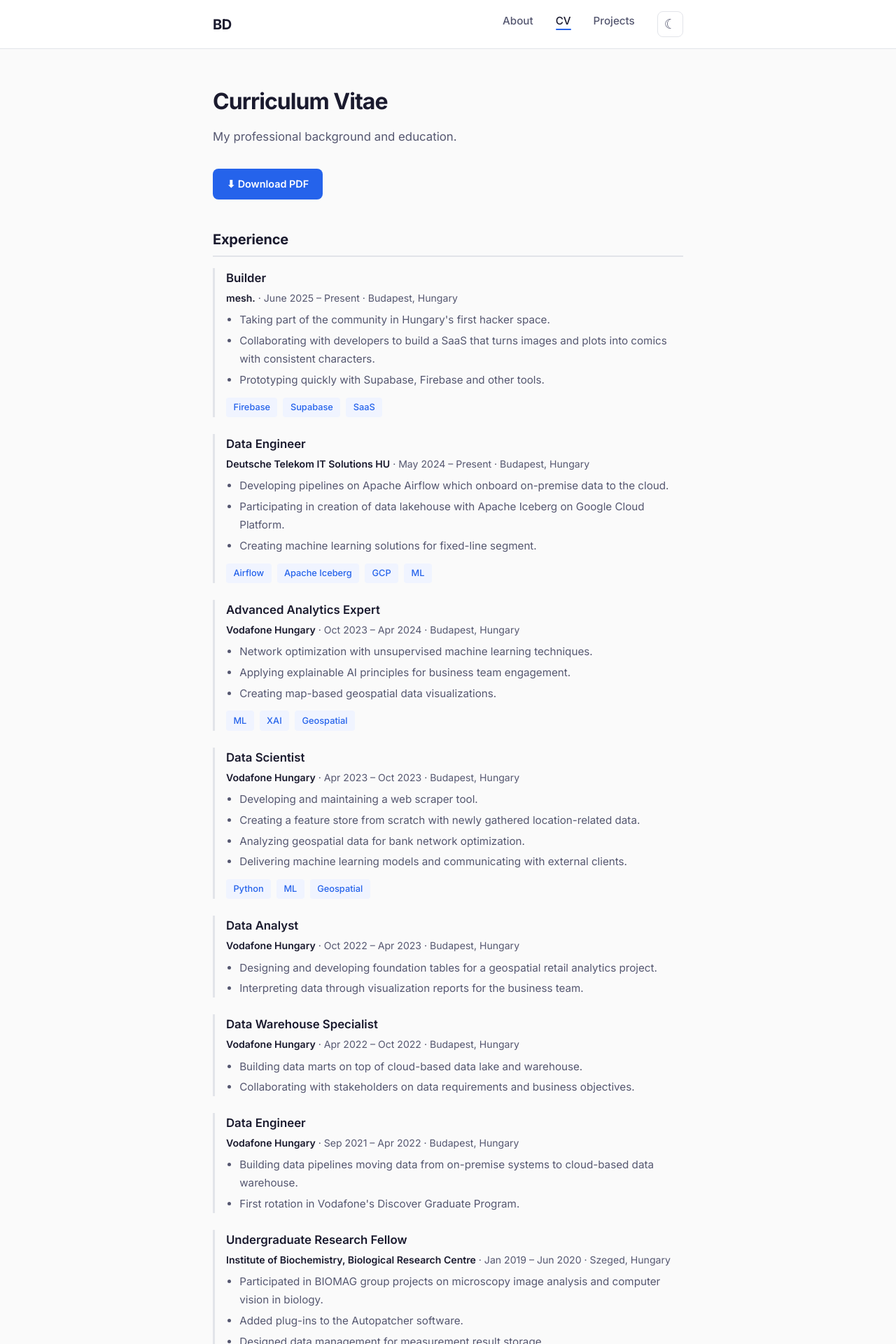
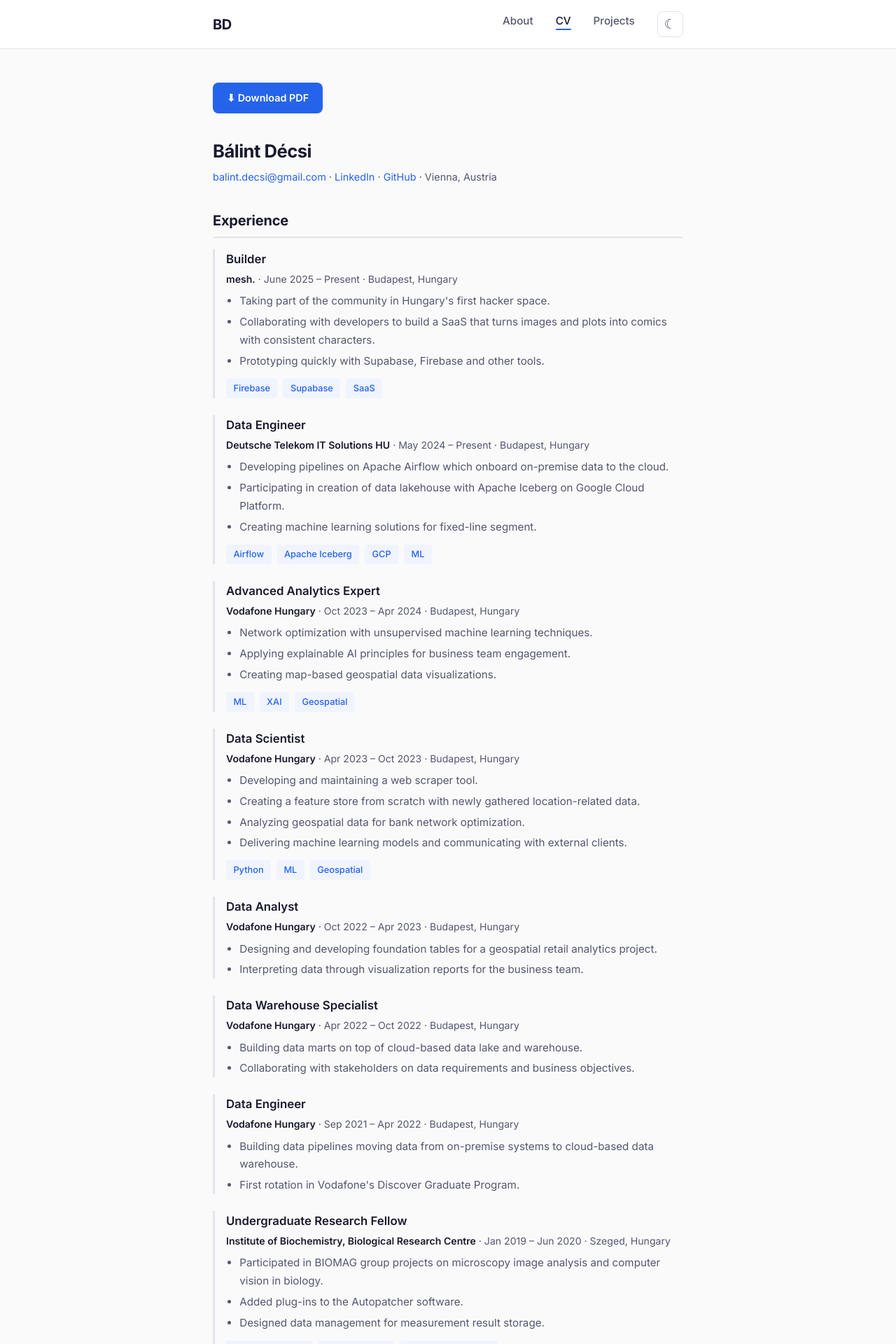
Before and after one commit to balintdecsi/balintdecsi.github.io, a Jekyll site: the page built from cv.html, in a window 1280 px wide. Shown: the top 1920 px of the page at 70% size. Built offline with Jekyll 4.4.1, drawn with Linux system fonts in a browser that asks for light colours.

Commit message:
Generate CV PDF from page content instead of static file
Replace static PDF with client-side generation via html2pdf.js.
The download button now renders the #cv-content div into an A4 PDF,
so the PDF always matches the current site content. Added CV header
with name/contact info for the PDF output. Removed the old static PDF.

Made-with: Cursor

```diff
--- a/assets/css/style.css
+++ b/assets/css/style.css
@@ -247,7 +247,34 @@ a:hover {
 }
 
 /* CV page */
+.cv-name {
+  font-size: 1.6rem;
+  font-weight: 700;
+  letter-spacing: -0.02em;
+  margin-bottom: 0.25rem;
+}
+
+.cv-contact {
+  font-size: 0.9rem;
+  color: var(--color-text-secondary);
+  margin-bottom: 2rem;
+}
+
+.cv-contact a {
+  color: var(--color-accent);
+}
+
+.cv-plain-list {
+  padding-left: 1.2rem;
+  color: var(--color-text-secondary);
+}
+
+.cv-plain-list li {
+  margin-bottom: 0.25rem;
+}
+
 .cv-download {
+  all: unset;
   display: inline-flex;
   align-items: center;
   gap: 0.5rem;
@@ -255,15 +282,22 @@ a:hover {
   background: var(--color-accent);
   color: #fff;
   border-radius: var(--radius);
+  font-family: var(--font-sans);
   font-weight: 600;
   font-size: 0.9rem;
-  margin-bottom: 2.5rem;
+  margin-bottom: 2rem;
+  cursor: pointer;
   transition: background 0.2s;
 }
 
 .cv-download:hover {
   background: var(--color-accent-hover);
   color: #fff;
+}
+
+.cv-download:disabled {
+  opacity: 0.6;
+  cursor: wait;
 }
 
 .cv-section {
--- a/cv.html
+++ b/cv.html
@@ -3,11 +3,19 @@ layout: default
 title: CV
 ---
 
-<h1 class="page-title">Curriculum Vitae</h1>
-<p class="page-description">My professional background and education.</p>
-<a class="cv-download" href="{{ '/assets/documents/Balint_Decsi_CV.pdf' | relative_url }}" download>
+<button class="cv-download" id="cv-download" type="button">
   &#11015; Download PDF
-</a>
+</button>
+
+<div id="cv-content">
+
+<h1 class="cv-name">Bálint Décsi</h1>
+<p class="cv-contact">
+  <a href="mailto:balint.decsi@gmail.com">balint.decsi@gmail.com</a> &middot;
+  <a href="https://www.linkedin.com/in/balintdecsi4b6b53183">LinkedIn</a> &middot;
+  <a href="https://github.com/balintdecsi">GitHub</a> &middot;
+  Vienna, Austria
+</p>
 
 <section class="cv-section">
   <h2>Experience</h2>
@@ -143,7 +151,7 @@ title: CV
 
 <section class="cv-section">
   <h2>Certifications</h2>
-  <ul style="padding-left: 1.2rem; color: var(--color-text-secondary);">
+  <ul class="cv-plain-list">
     <li>Generative AI Fundamentals</li>
     <li>Launching into Machine Learning</li>
     <li>Modernizing Data Lakes and Data Warehouses with Google Cloud</li>
@@ -154,7 +162,7 @@ title: CV
 
 <section class="cv-section">
   <h2>Awards &amp; Scholarships</h2>
-  <ul style="padding-left: 1.2rem; color: var(--color-text-secondary);">
+  <ul class="cv-plain-list">
     <li>Highlighted Study Scholarship of the Hungarian State</li>
     <li>Municipal Scholarship of Szeged</li>
     <li>Campus Mundi Scholarship</li>
@@ -162,3 +170,30 @@ title: CV
     <li>Data Rockstar</li>
   </ul>
 </section>
+
+</div>
+
+<script src="https://cdnjs.cloudflare.com/ajax/libs/html2pdf.js/0.10.2/html2pdf.bundle.min.js"></script>
+<script>
+  document.getElementById('cv-download').addEventListener('click', function() {
+    var el = document.getElementById('cv-content');
+    var btn = this;
+    btn.disabled = true;
+    btn.textContent = 'Generating…';
+    html2pdf()
+      .set({
+        margin:       [12, 14, 12, 14],
+        filename:     'Balint_Decsi_CV.pdf',
+        image:        { type: 'jpeg', quality: 0.98 },
+        html2canvas:  { scale: 2, useCORS: true },
+        jsPDF:        { unit: 'mm', format: 'a4', orientation: 'portrait' },
+        pagebreak:    { mode: ['avoid-all', 'css', 'legacy'] }
+      })
+      .from(el)
+      .save()
+      .then(function() {
+        btn.disabled = false;
+        btn.innerHTML = '&#11015; Download PDF';
+      });
+  });
+</script>
```
Also changed, not shown: 1 other file.
